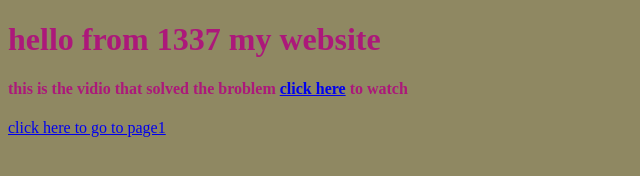
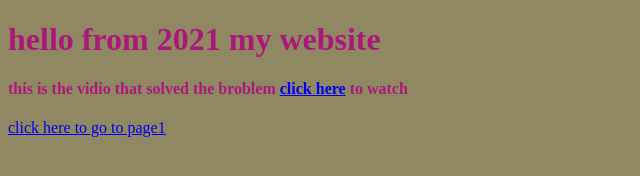
Before and after one commit to mohammedbenk/mohammedbenk.github.io, a plain HTML site: page index.html in a window 1280 px wide. Shown: the full height of the page, 0-640 px from the left. Drawn offline with Linux system fonts and the light colour scheme.

Commit message:
Update index.html

```diff
--- a/index.html
+++ b/index.html
@@ -4,7 +4,7 @@
         	<title>Mohammed's site</title>
 	</head>
 	<body style="background-color: rgb(143, 136, 98); color:rgb(172, 24, 122)">
-		<h1>hello from 1337 my website</h1>
+		<h1>hello from 2021 my website</h1>
 		<h4>this is the vidio that solved the broblem
 			<a href="https://www.youtube.com/watch?v=YbhB5NcjxII">click here</a>
 			to watch
```
